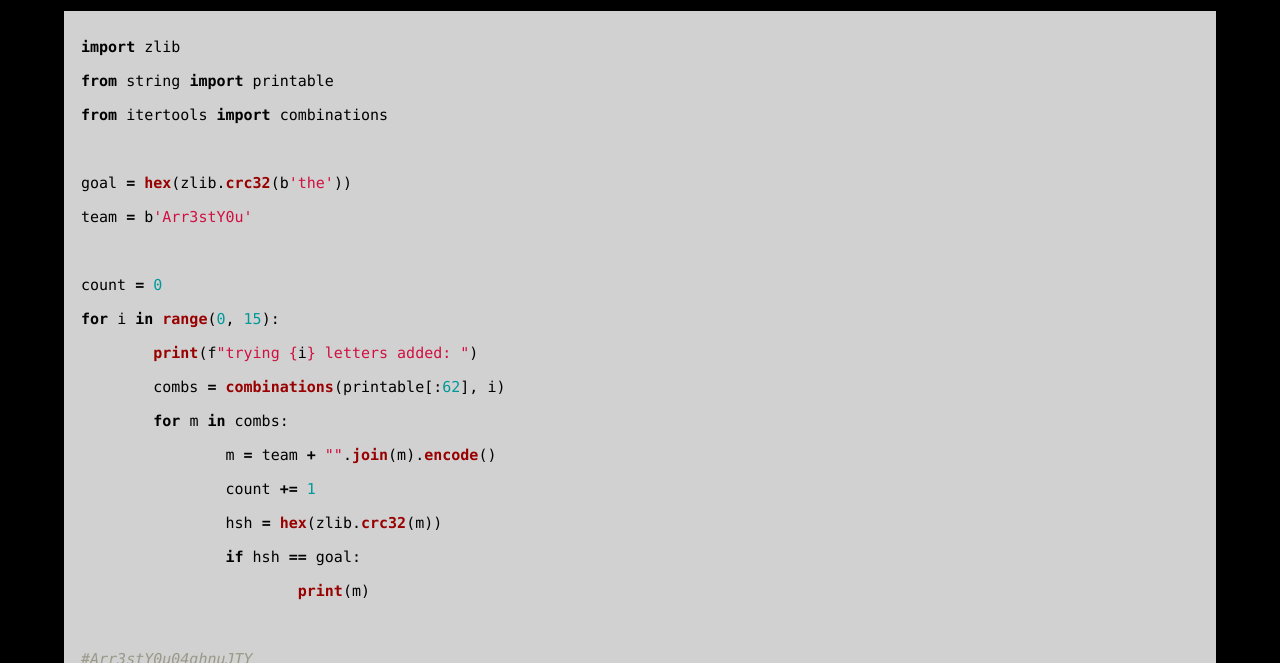
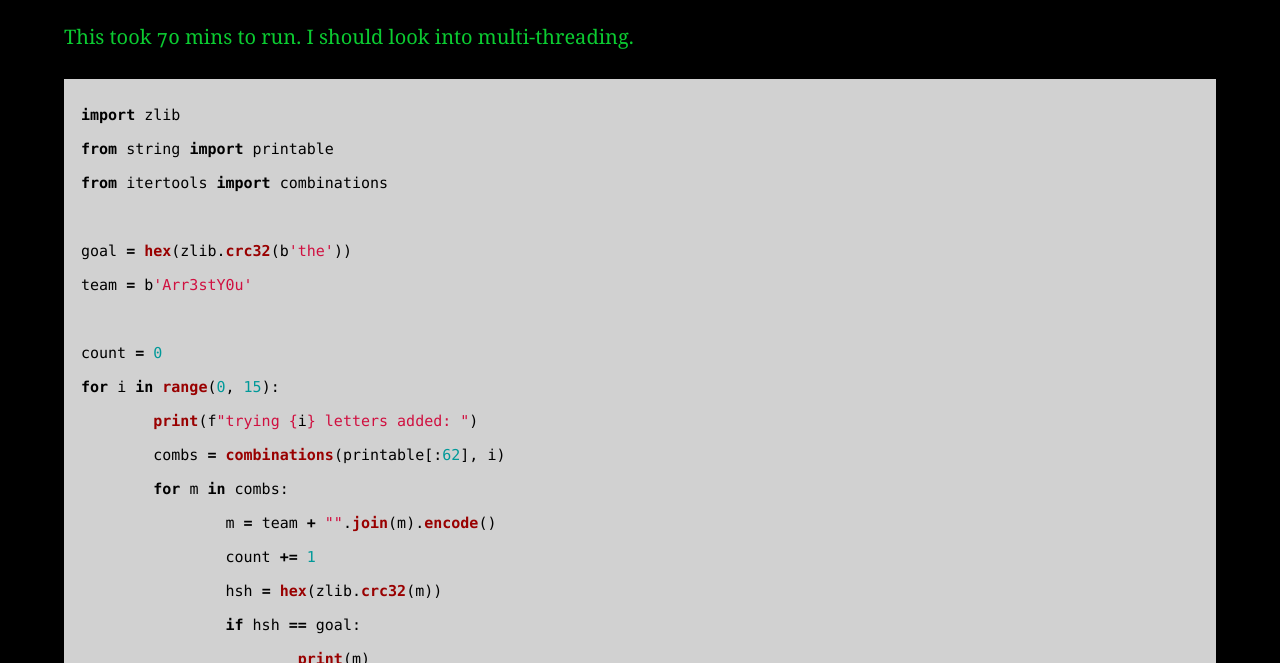
Before and after one commit to AC01010/Connor-McCartney.github.io, a Jekyll site: the page built from _posts/2012-12-20-DEFCON-2022.md, in a window 1280 px wide and 900 px high, scrolled down 1048 px, cut to the strip 237-900 px from the top of the window. Built offline with Jekyll 4.4.1, drawn with Linux system fonts in a browser that asks for light colours.

Commit message:
Update 2012-12-20-DEFCON-2022.md

````diff
--- a/_posts/2012-12-20-DEFCON-2022.md
+++ b/_posts/2012-12-20-DEFCON-2022.md
@@ -33,6 +33,8 @@ read()
 
 ![image](https://github.com/Connor-McCartney/CTF-files/blob/main/DEFCON-2022/Screenshots/Same%20Old?raw=true)
 
+This took 70 mins to run. I should look into multi-threading.
+
 ```python
 import zlib
 from string import printable
````
